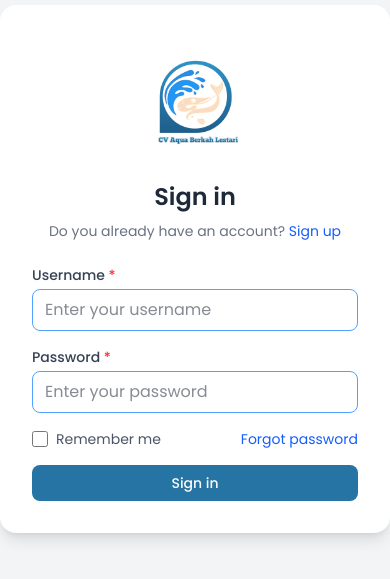
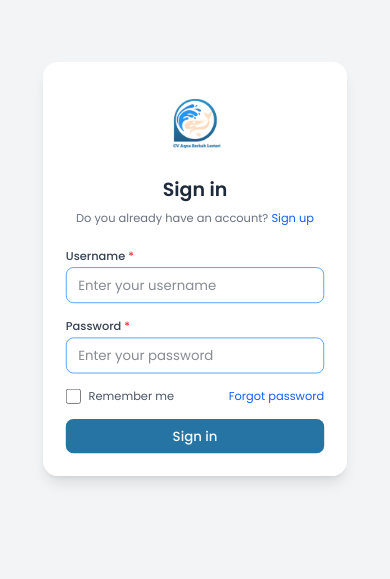
Before and after one commit to inersiateam/NextJS-Inventaris-Udang, a Next.js app: page /login in a window 390 px wide. Shown: the part 153-732 px from the top of the page. Built offline with nearby package versions, Linux system fonts and the light colour scheme.

Commit message:
update responsif login

```diff
--- a/src/app/login/page.tsx
+++ b/src/app/login/page.tsx
@@ -40,22 +40,18 @@ export default function LoginPage() {
   };
 
   return (
-    <div className="flex items-center justify-center min-h-screen bg-gray-100">
-      <div className="bg-white shadow-lg rounded-2xl p-8 w-full max-w-md">
+    <div className="flex items-center justify-center min-h-screen bg-gray-100 px-6 sm:px-10">
+      <div className="bg-white shadow-lg rounded-2xl p-6 sm:p-8 w-full max-w-xs sm:max-w-sm md:max-w-md scale-95 transition-transform">
         {/* Logo */}
         <div className="flex justify-center mb-4">
-          <img
-            src="/logo.png"
-            alt="Logo"
-            className="h-32" // lebih besar
-          />
+          <img src="/logo.png" alt="Logo" className="h-20 sm:h-24" />
         </div>
 
         {/* Title */}
-        <h2 className="text-center text-2xl font-semibold text-gray-800 mb-2">
+        <h2 className="text-center text-xl sm:text-2xl font-semibold text-gray-800 mb-2">
           Sign in
         </h2>
-        <p className="text-center text-sm text-gray-500 mb-6">
+        <p className="text-center text-xs sm:text-sm text-gray-500 mb-6">
           Do you already have an account?{" "}
           <a href="/signup" className="text-blue-600 hover:underline">
             Sign up
@@ -63,7 +59,7 @@ export default function LoginPage() {
         </p>
 
         {error && (
-          <div className="bg-red-100 border border-red-400 text-red-700 px-4 py-3 rounded mb-4 text-sm">
+          <div className="bg-red-100 border border-red-400 text-red-700 px-3 py-2 rounded mb-4 text-xs sm:text-sm">
             {error}
           </div>
         )}
@@ -72,7 +68,7 @@ export default function LoginPage() {
         <form onSubmit={handleSubmit} className="space-y-4">
           {/* Username */}
           <div>
-            <label className="block text-sm font-medium text-gray-700">
+            <label className="block text-xs sm:text-sm font-medium text-gray-700">
               Username <span className="text-red-500">*</span>
             </label>
             <input
@@ -80,7 +76,7 @@ export default function LoginPage() {
               name="username"
               type="text"
               required
-              className="mt-1 block w-full border border-blue-400 rounded-md px-3 py-2 text-gray-900 focus:outline-none focus:ring-2 focus:ring-blue-500 focus:border-blue-500 sm:text-sm"
+              className="mt-1 block w-full border border-blue-400 rounded-md px-3 py-2 text-gray-900 focus:outline-none focus:ring-2 focus:ring-blue-500 focus:border-blue-500 text-sm"
               placeholder="Enter your username"
               value={username}
               onChange={(e) => setUsername(e.target.value)}
@@ -89,7 +85,7 @@ export default function LoginPage() {
 
           {/* Password */}
           <div>
-            <label className="block text-sm font-medium text-gray-700">
+            <label className="block text-xs sm:text-sm font-medium text-gray-700">
               Password <span className="text-red-500">*</span>
             </label>
             <input
@@ -97,7 +93,7 @@ export default function LoginPage() {
               name="password"
               type="password"
               required
-              className="mt-1 block w-full border border-blue-400 rounded-md px-3 py-2 text-gray-900 focus:outline-none focus:ring-2 focus:ring-blue-500 focus:border-blue-500 sm:text-sm"
+              className="mt-1 block w-full border border-blue-400 rounded-md px-3 py-2 text-gray-900 focus:outline-none focus:ring-2 focus:ring-blue-500 focus:border-blue-500 text-sm"
               placeholder="Enter your password"
               value={password}
               onChange={(e) => setPassword(e.target.value)}
@@ -105,7 +101,7 @@ export default function LoginPage() {
           </div>
 
           {/* Remember me & Forgot password */}
-          <div className="flex items-center justify-between text-sm">
+          <div className="flex items-center justify-between text-xs sm:text-sm">
             <label className="flex items-center">
               <input
                 type="checkbox"
@@ -120,11 +116,10 @@ export default function LoginPage() {
             </a>
           </div>
 
-
           <Button
             type="submit"
             disabled={isLoading}
-            className="w-full"
+            className="w-full text-sm sm:text-base py-2 sm:py-3"
             variant="default"
           >
             {isLoading ? "Signing in..." : "Sign in"}
```
Also changed, not shown: 1 other file (tests, documents, lock files or other folders).
